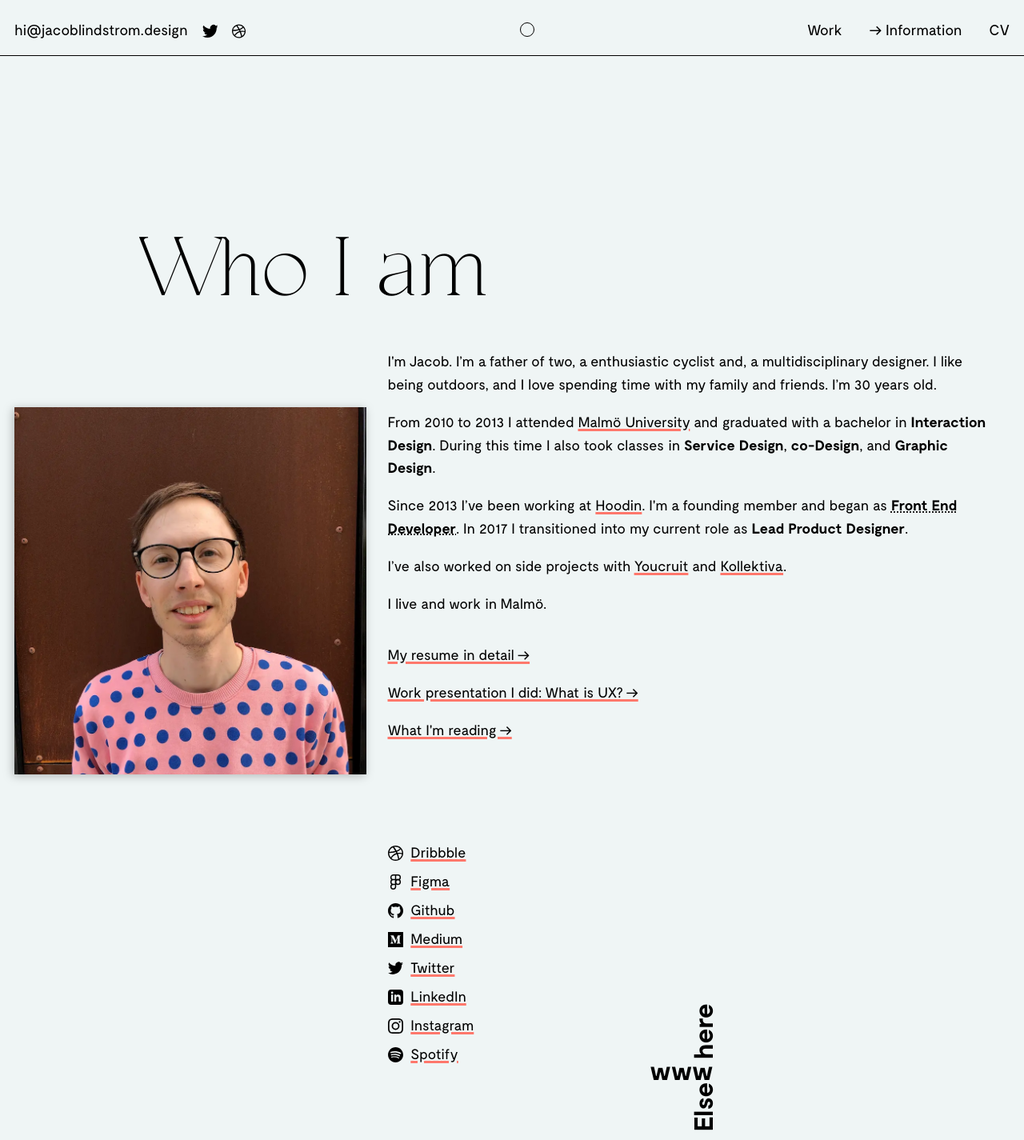
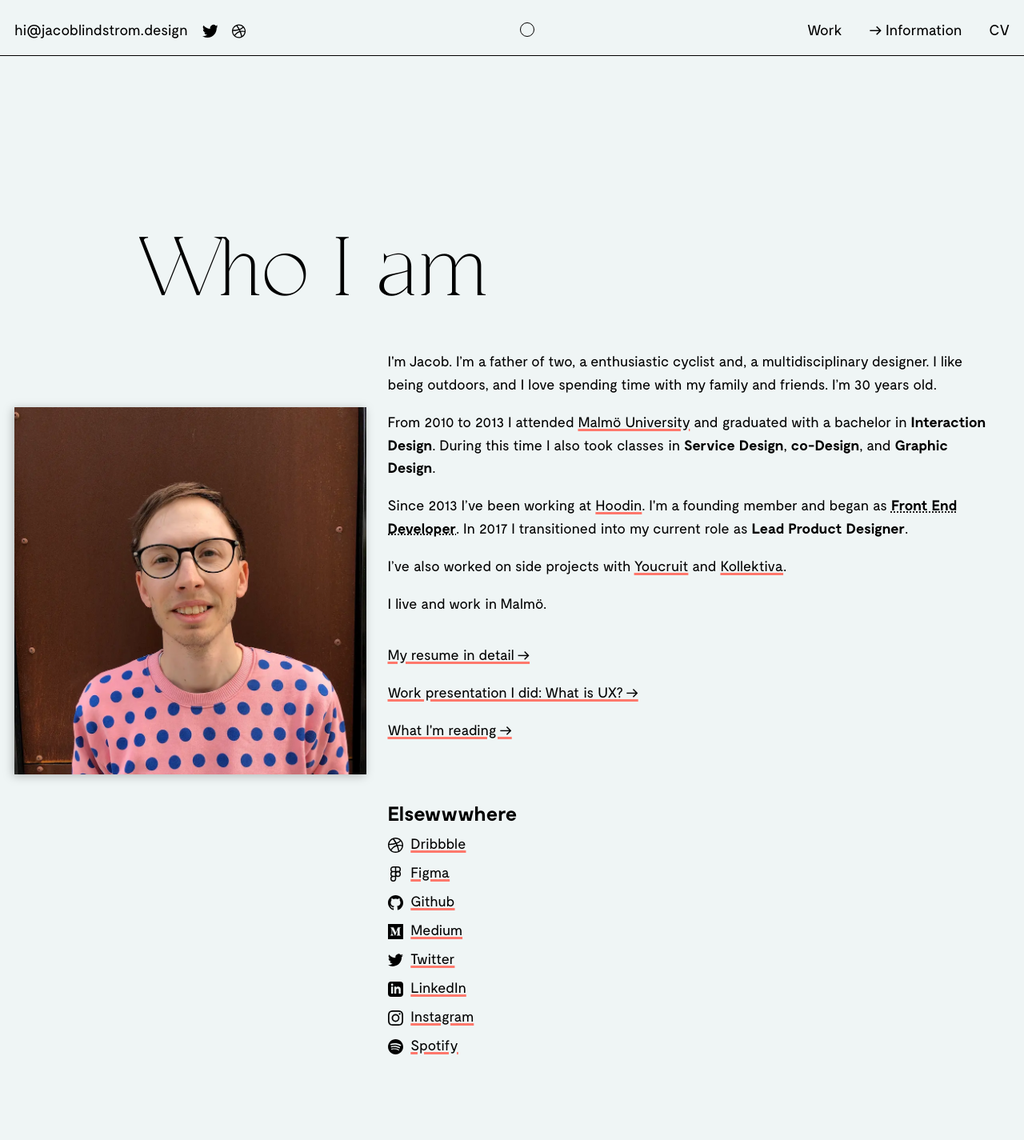
Before and after one commit to jacoblindstrm/jacoblindstrm.github.io, a Jekyll site: the page built from about.html, in a window 1280 px wide. Shown: the whole page at 80% size. Built offline with Jekyll 4.4.1, drawn with Linux system fonts in a browser that asks for light colours; comment, search, counter and statistics services are not loaded.

Commit message:
Update about.scss

```diff
--- a/_sass/about.scss
+++ b/_sass/about.scss
@@ -66,35 +66,10 @@
     }
 
     h2 {
-        @media (max-width: floor($screen-l - 1)) {
-            display: flex;
-            font-size: var(--scale2);
-            transform: rotate(-90deg);
-            margin-right: -2rem;
-        }
-
         .www {
-            @media (max-width: floor($screen-l - 1)) {
-                position: relative;
-                transform: rotate(90deg);
-                line-height: 1.3;
-            }
-
             &::before,
             &::after {
                 content: "w";
-
-                @media (max-width: floor($screen-l - 1)) {
-                    position: absolute;
-                    top: 0;
-                    left: -0.8em;
-                }
-            }
-
-            &::after {
-                @media (max-width: floor($screen-l - 1)) {
-                    left: -1.6em;
-                }
             }
         }
     }
@@ -102,16 +77,11 @@
     ul.external-links li {
         line-height: 2;
         transition: 0.15s ease;
-
-        @media (max-width: floor($screen-m - 1)) {
-            white-space: nowrap;
-            text-overflow: ellipsis;
-            overflow: hidden;
-            max-width: 55vw;
-        }
     }
 
-    ul.external-links li:hover {
+    ul.external-links li:hover,
+    ul.external-links li:active,
+    ul.external-links li:focus {
         margin-left: -0.5rem;
     }
 }
```
